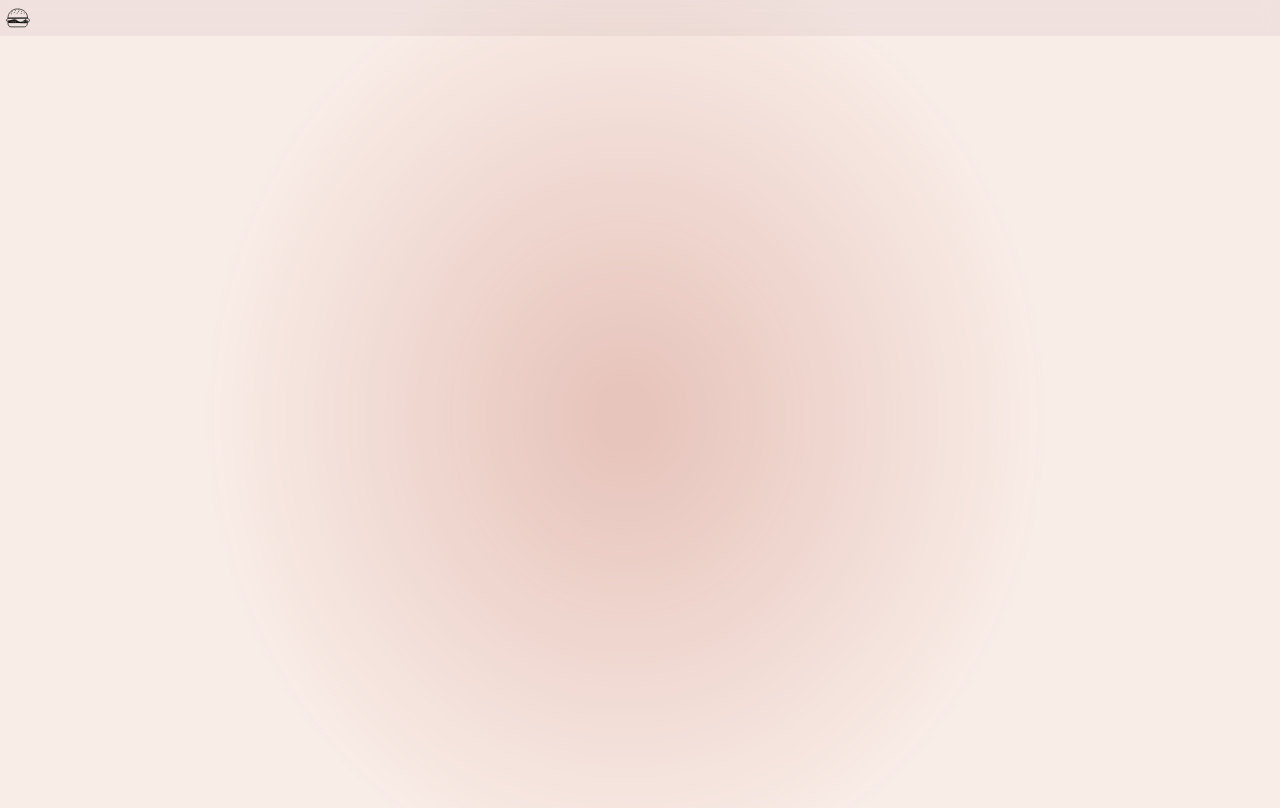
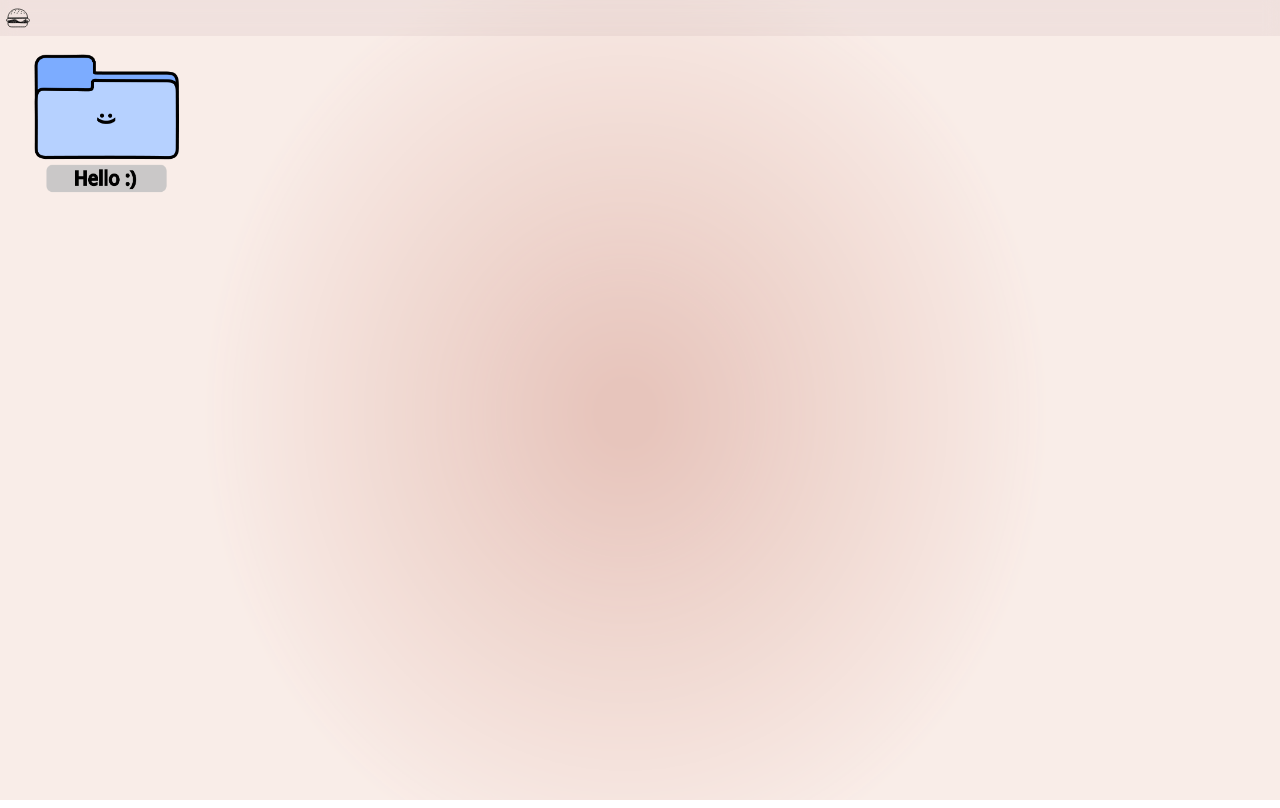
Before and after one commit to Alexde-Ath/PORTFOLIO_AD, a React (Vite) app: page / in a window 1280 px wide. Built offline with nearby package versions, Linux system fonts and the light colour scheme.

Commit message:
ADD: folder buttons

```diff
--- a/src/components/Hero.jsx
+++ b/src/components/Hero.jsx
@@ -1,13 +1,34 @@
+import { Aboutfolder, Aboutopen } from '../assets';
+import React, { useState } from 'react';
 
 /**
  * HERO
  */
 const Hero = () => {
+  const [isClicked, setIsClicked] = useState(false);
+  const [showPopup, setPopup] = useState(false);
+
+  const handleClick = () => {
+    setPopup(!showPopup);
+    setIsClicked(!isClicked);
+  }
 
   return (
     <section>
       <div>
-
+        <button className = "Aboutbutton" onClick = {handleClick}>
+          <img
+          src = {isClicked ? Aboutopen : Aboutfolder}
+          className = {`Aboutfolder ${isClicked ? 'clicked' : ''}`}
+          alt = "Alexandra de'Ath" />
+        </button>
+        {showPopup ?
+        <div className = "AboutPopup">
+          <div className = 'AboutInfo'>
+            <h1>About</h1>
+          </div>
+        </div>
+        : null}
       </div>
     </section>
   );
--- a/src/index.css
+++ b/src/index.css
@@ -1,5 +1,3 @@
-
-
 @tailwind base;
 @tailwind components;
 @tailwind utilities;
@@ -13,15 +11,48 @@
   color-scheme: #f0eee9;
 }
 
+/*TODO: FIX: MArgin of white space when screen horizontal small */
+
 body {
   background-image: url('/background.png');
   background-position: center;
   background-size: 100% 100%;
   background-repeat: no-repeat;
-  height: 101vh;
+  height: 100vh;
   margin: 0;
   padding: 0;
 }
 /*--------------
- * Hero
+ * Hero - Folders
  *--------------*/
+
+ .Aboutfolder {
+  height: 150px;
+  margin-top: 50px;
+  margin-left: 10px;
+ }
+
+ .Aboutfolder:not(.clicked):hover {
+  content: url('../src/assets/Aboutfolderopen.png');
+ }
+
+ .AboutPopup {
+  position: fixed;
+  width: 100%;
+  height: 100%;
+  top: 0;
+  left: 0;
+  background: rgba(0, 0, 0, 0.7);
+  display: flex;
+  justify-content: center;
+  align-items: center;
+  z-index: 1000;
+}
+
+.AboutInfo {
+  background: white;
+  padding: 20px;
+  border-radius: 5px;
+  width: 80%;
+  max-width: 500px;
+}
```
Also changed, not shown: src/assets/index.js (+6 -6 lines), src/assets/Aboutfolder.png, src/assets/Aboutfolderopen.png (added).
